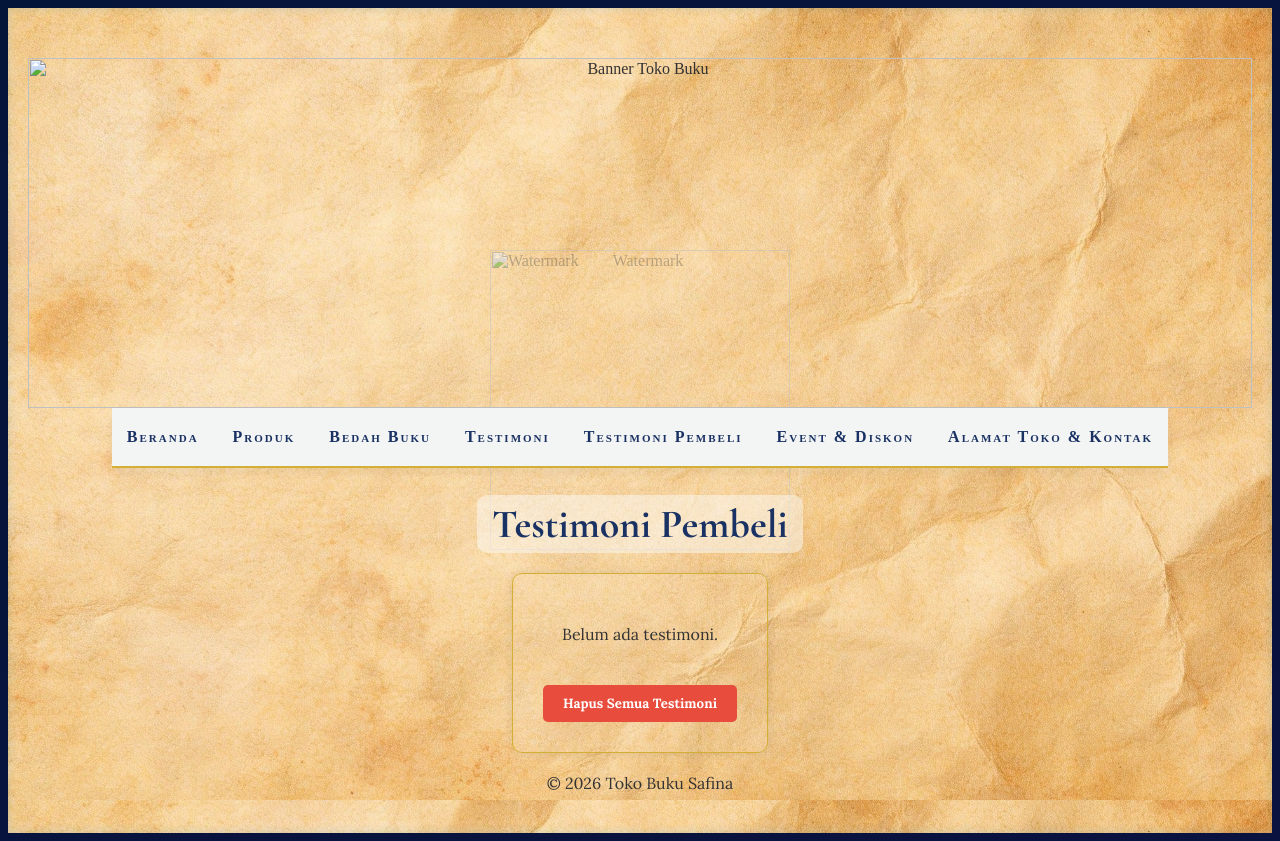
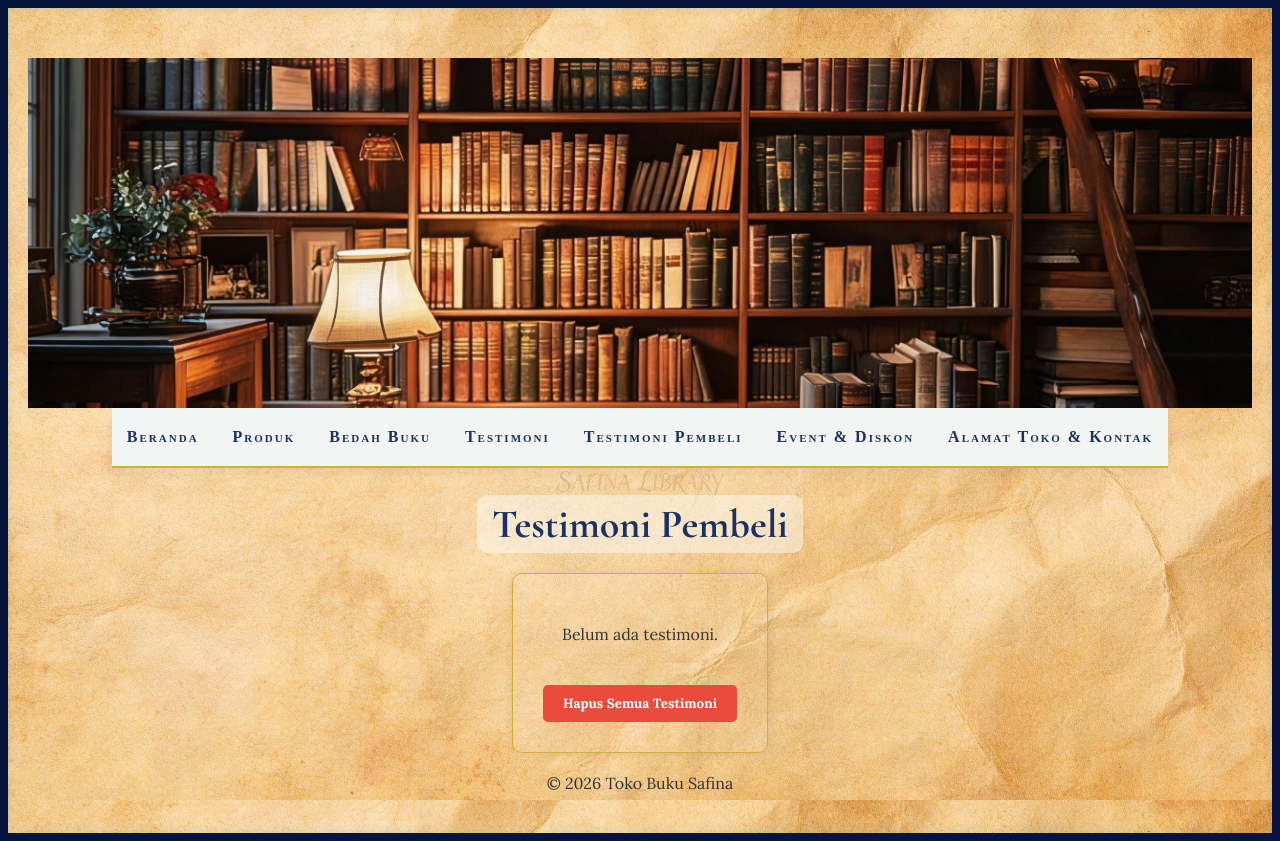
Before and after one commit to inabintirezadosen-spec/Safina-Library, a plain HTML site: page tampil-testimoni.html in a window 1280 px wide. Drawn offline with nearby package versions, Linux system fonts and the light colour scheme; files whose address does not match are found by name.

Commit message:
Update tampil-testimoni.html

```diff
--- a/tampil-testimoni.html
+++ b/tampil-testimoni.html
@@ -9,13 +9,11 @@
 <body>
 
 
-     <header class="hero-header">
-    <img src="images/gambar-header.jpeg" alt="Banner Toko Buku" class="hero-image">
-
-<img src="images/logo-safina.png" alt="Watermark" class="watermark-logo">
+      <header class="hero-header">
+    <img src="gambar-header.jpeg" alt="Banner Toko Buku" class="hero-image">
 
     </header>
-    <img src="images/logo-safina.png" alt="Watermark" class="watermark-logo">
+<img src="logo-safina.png" alt="Watermark" class="watermark-logo">
 
     <nav class="sticky-nav">
         <a href="index.html">Beranda</a>
@@ -80,4 +78,5 @@
 </script>
 
 </body>
+
 </html>
```
